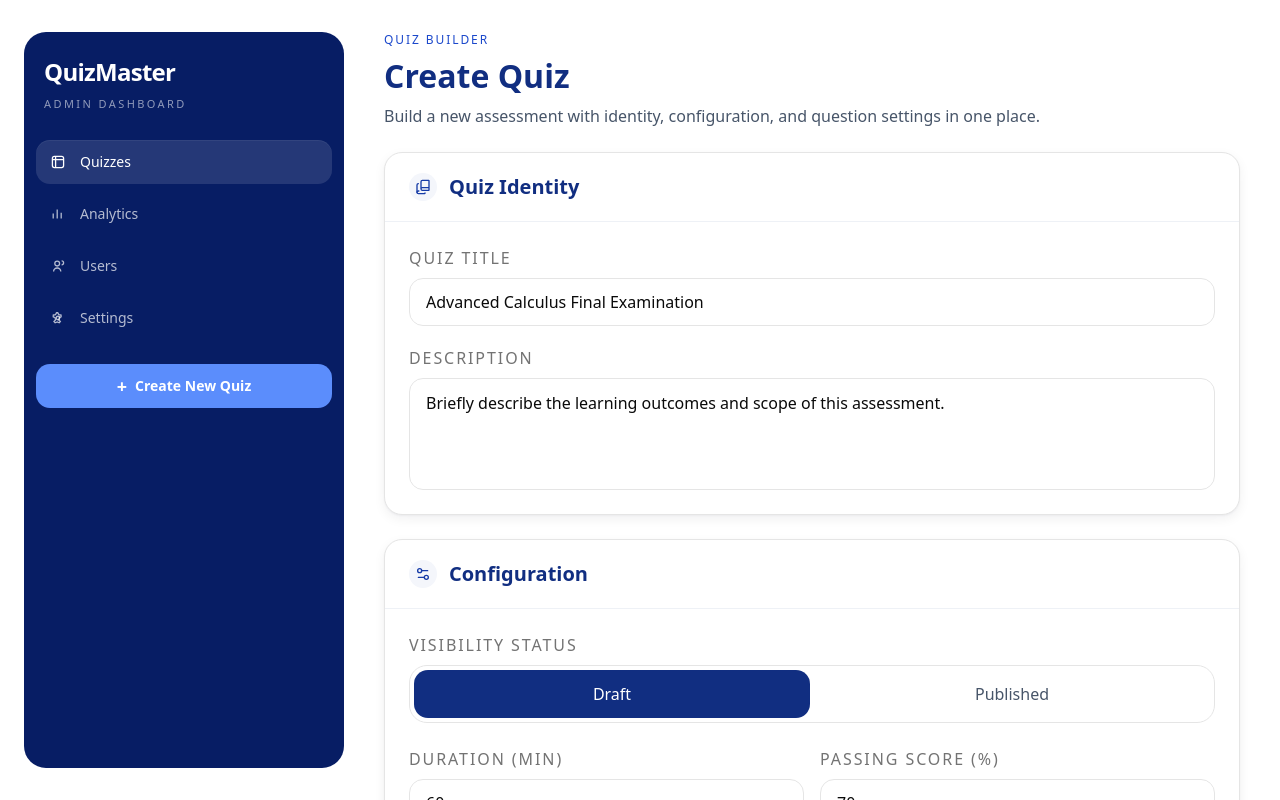
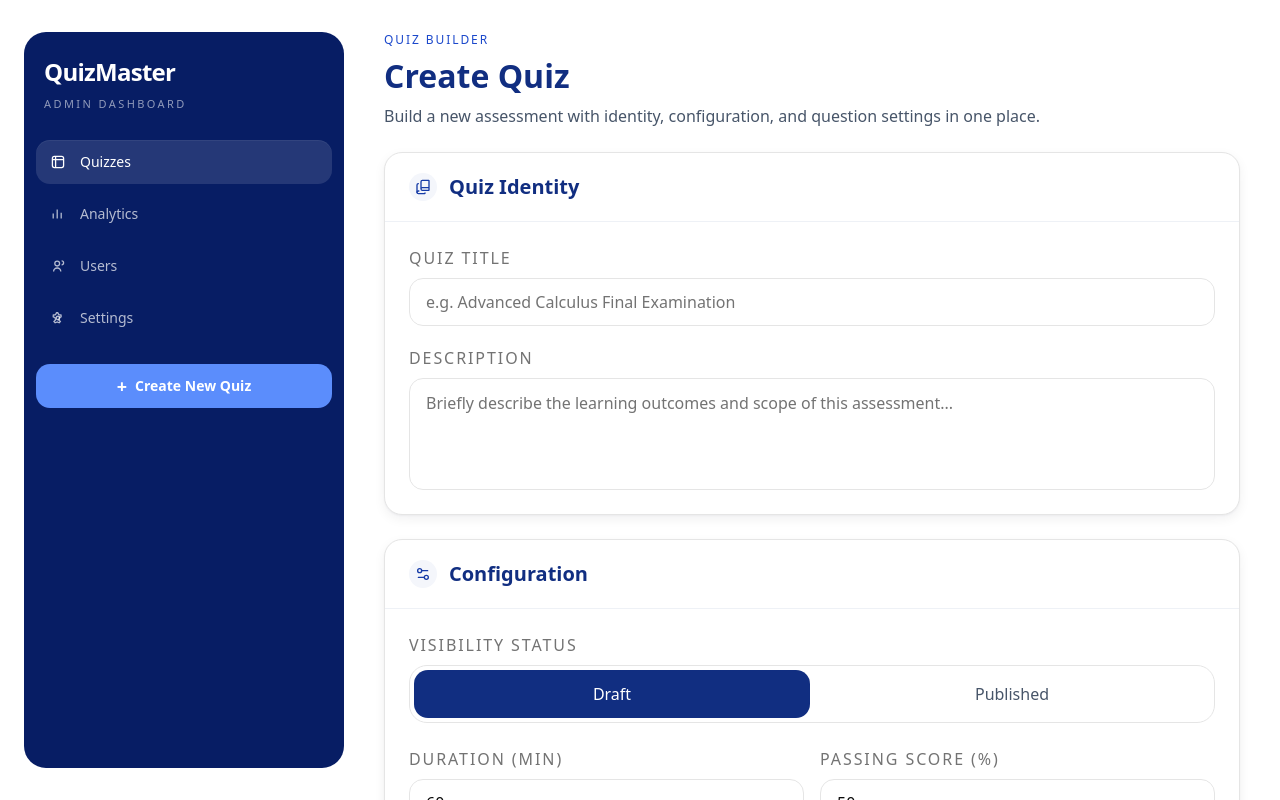
Before and after one commit to MoHatemTC/quiz-service-internship-round-1-front-end, a Next.js app: page /admin/dashboard/create in a window 1280 px wide. Shown: the top 800 px of the page. Built offline with nearby package versions, Linux system fonts and the light colour scheme.

Commit message:
Update CreateQuizForm.tsx

```diff
--- a/components/dashboard/CreateQuizForm.tsx
+++ b/components/dashboard/CreateQuizForm.tsx
@@ -38,11 +38,11 @@ type CreateQuizFormInput = z.input<typeof createQuizSchema>;
 type CreateQuizFormValues = z.output<typeof createQuizSchema>;
 
 const DEFAULT_VALUES: CreateQuizFormInput = {
-  title: 'Advanced Calculus Final Examination',
-  description: 'Briefly describe the learning outcomes and scope of this assessment.',
+  title: '',
+  description: '',
   visibilityStatus: 'DRAFT',
   durationMinutes: 60,
-  passingScore: 70,
+  passingScore: 50,
   startDate: '',
   endDate: '',
 };
@@ -141,7 +141,6 @@ function CreateQuizForm() {
                       key={option.key}
                       type="button"
                       onClick={() => {
-                        // setSelectedVisibility(option.key);
                         setValue('visibilityStatus', option.key, { shouldValidate: true });
                       }}
                       className={cn(
```
